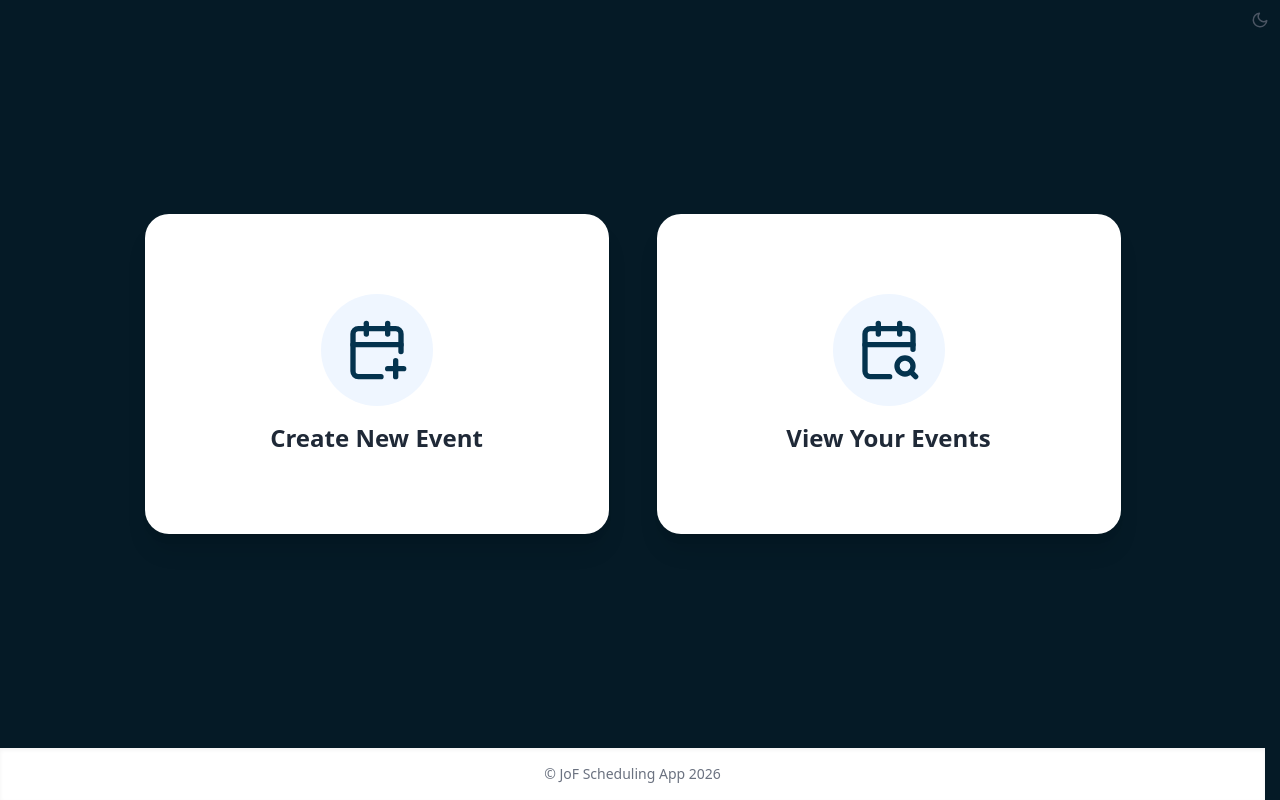
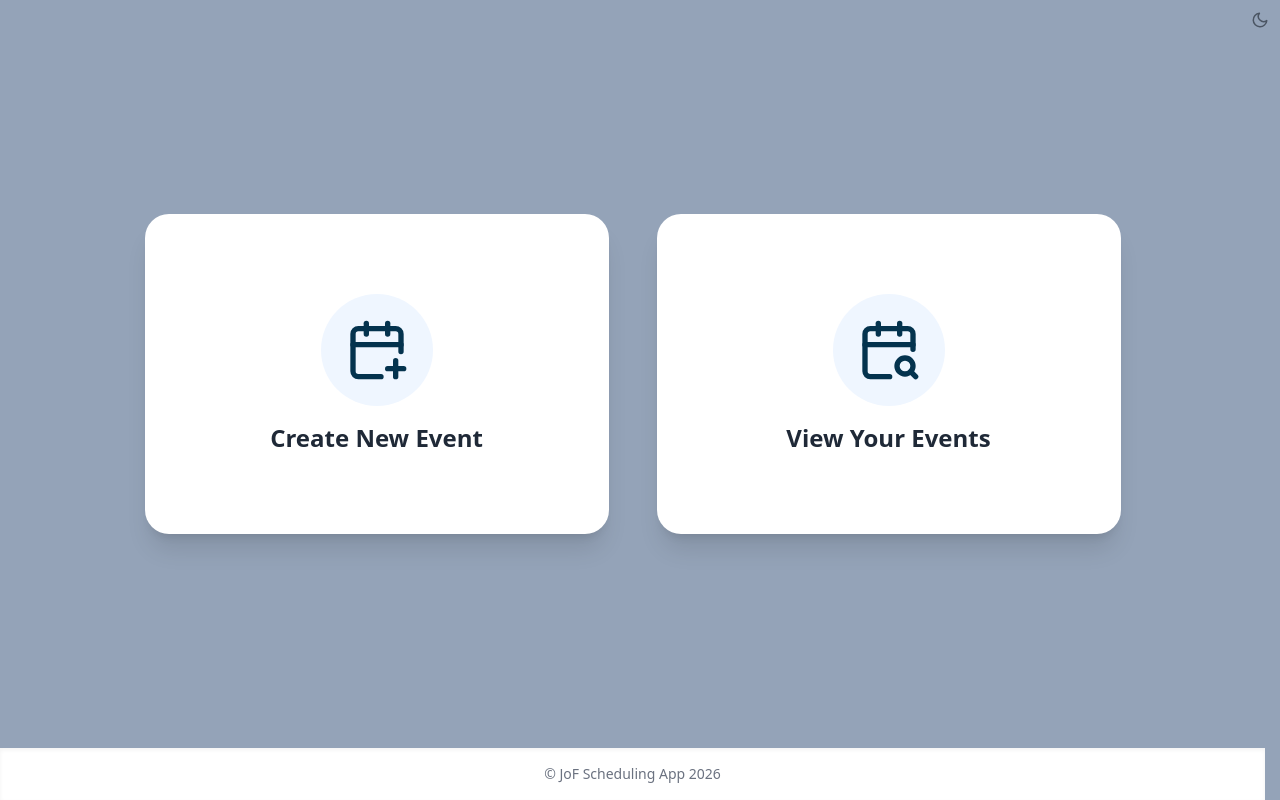
Before and after one commit to jazzorpheus/jof-scheduler, a React (Vite) app: page / in a window 1280 px wide. Built offline with nearby package versions, Linux system fonts and the light colour scheme.

Commit message:
add html, body light background color of slate-400 in index.css

```diff
--- a/src/index.css
+++ b/src/index.css
@@ -6,6 +6,20 @@ html,
 body {
   scrollbar-gutter: stable;
   background-color: #051a26;
+}
+
+/* Dark mode (default) */
+html.dark,
+body.dark {
+  scrollbar-gutter: stable;
+  background-color: #051a26;
+}
+
+/* Light mode background for the gutter */
+html.light,
+body.light {
+  scrollbar-gutter: stable;
+  background-color: #94a3b8;
 }
 
 /* To ensure borders don't expand elements */
--- a/src/pages/HomePage.jsx
+++ b/src/pages/HomePage.jsx
@@ -4,7 +4,7 @@ import PageFooter from "../components/PageFooter";
 
 export default function HomePage() {
   return (
-    <div className="h-screen overflow-hidden flex flex-col">
+    <div className="h-screen overflow-hidden flex flex-col bg-slate-400 dark:bg-jof-blue-900">
       {/* MAIN CONTENT */}
       <main className="flex-1 flex flex-col items-center justify-center p-6 md:px-12 gap-6 sm:flex-row sm:gap-12 max-w-5xl mx-auto w-full min-h-0">
 
```
Also changed, not shown: 1 other file (tests, documents, lock files or other folders).
